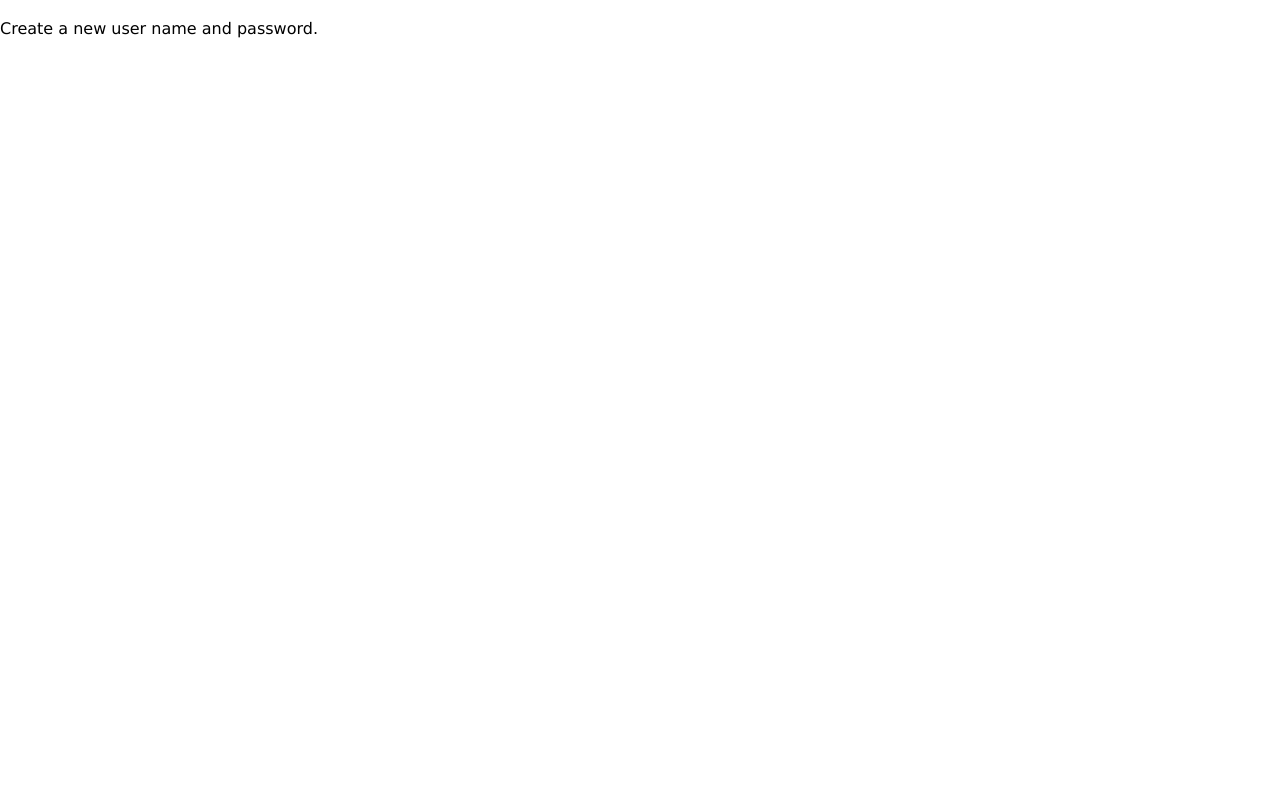
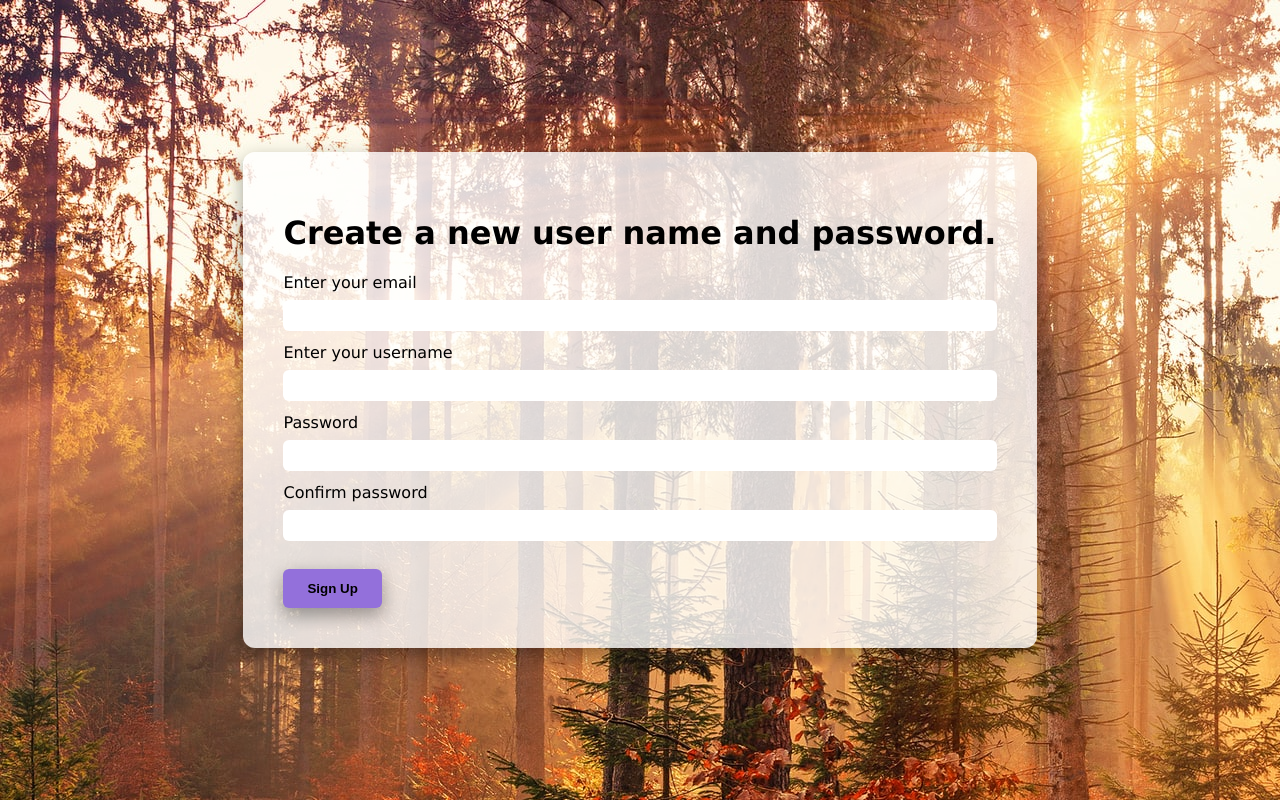
Before and after one commit to nickcarls0n/userlogin, a React (Create React App) app: page /createnewuser in a window 1280 px wide. Built offline with nearby package versions, Linux system fonts and the light colour scheme.

Commit message:
setup add user page

```diff
--- /dev/null
+++ b/src/components/components.tsx
@@ -0,0 +1,62 @@
+import React from "react";
+import styled from "styled-components";
+
+interface OpaqueContainerProps {
+  children: React.ReactNode;
+}
+
+export const OpaqueContainer = (props: OpaqueContainerProps) => {
+  return <Wrapper>{props.children}</Wrapper>;
+};
+
+const Wrapper = styled.div`
+  padding: 40px;
+  background-color: rgba(255, 255, 255, 0.8);
+  border-radius: 12px;
+  display: flex;
+  flex-direction: column;
+  box-shadow: 0 8px 16px 0 rgba(0, 0, 0, 0.2), 0 6px 20px 0 rgba(0, 0, 0, 0.19);
+`;
+
+interface InputProps {
+  type: string;
+}
+
+export const Input = (props: InputProps) => {
+  return <StyledInput type={props.type} />;
+};
+
+const StyledInput = styled.input`
+  min-width: 250px;
+  margin: 8px 0 12px 0;
+  padding: 8px;
+  border: none;
+  border-radius: 6px;
+
+  &:focus-visible {
+    outline: none !important;
+  }
+`;
+
+interface ButtonProps {
+  buttonText: string;
+}
+
+export const Button = (props: ButtonProps) => {
+  return <StyledButton>{props.buttonText}</StyledButton>;
+};
+
+const StyledButton = styled.button`
+  width: fit-content;
+  margin-top: 16px;
+  border: none;
+  font-weight: bold;
+  background-color: mediumpurple;
+  padding: 12px 24px;
+  border-radius: 6px;
+  box-shadow: 0 8px 16px 0 rgba(0, 0, 0, 0.2), 0 6px 20px 0 rgba(0, 0, 0, 0.19);
+  cursor: pointer;
+
+  &:hover {
+  }
+`;
--- a/src/components/input.tsx
+++ /dev/null
@@ -1,24 +0,0 @@
-import React from "react";
-import styled from "styled-components";
-
-interface InputProps {
-  type: string;
-}
-
-const Input = (props: InputProps) => {
-  return <StyledInput type={props.type} />;
-};
-
-const StyledInput = styled.input`
-  min-width: 250px;
-  margin: 8px 0 12px 0;
-  padding: 8px;
-  border: none;
-  border-radius: 6px;
-
-  &:focus-visible {
-    outline: none !important;
-  }
-`;
-
-export default Input;
--- a/src/pages/CreateNewUser.tsx
+++ b/src/pages/CreateNewUser.tsx
@@ -1,14 +1,35 @@
 import React from "react";
 import styled from "styled-components";
+import { Input, Button, OpaqueContainer } from "../components/components";
 
 const CreateNewUser = () => {
   return (
     <>
-      <div>
-        <p>Create a new user name and password.</p>
-      </div>
+      <NewUserWrapper>
+        <OpaqueContainer>
+          <h1>Create a new user name and password.</h1>
+          <label>Enter your email</label>
+          <Input type="text" />
+          <label>Enter your username</label>
+          <Input type="text" />
+          <label>Password</label>
+          <Input type="password" />
+          <label>Confirm password</label>
+          <Input type="password" />
+          <Button buttonText="Sign Up" />
+        </OpaqueContainer>
+      </NewUserWrapper>
     </>
   );
 };
 
+const NewUserWrapper = styled.div`
+  width: 100%;
+  height: 100vh;
+  background-image: url("images/trees-background.jpg");
+  display: flex;
+  align-items: center;
+  justify-content: center;
+`;
+
 export default CreateNewUser;
--- a/src/pages/index.tsx
+++ b/src/pages/index.tsx
@@ -1,12 +1,12 @@
 import React from "react";
 import { Link } from "react-router-dom";
-import Input from "../components/input";
+import { Input, Button, OpaqueContainer } from "../components/components";
 import styled from "styled-components";
 
 const LoginPage = () => {
   return (
     <LoginWrapper>
-      <FormWrapper>
+      <OpaqueContainer>
         <h1>Please Login</h1>
         <label>User name or email</label>
         <Input type="text" />
@@ -17,12 +17,12 @@ const LoginPage = () => {
           <br />
           Click here to <Link to="/createnewuser">create new user.</Link>
         </p>
-        <StyledButton>Submit</StyledButton>
+        <Button buttonText="Submit" />
 
         {/* <Link to="/loggedinpage">Loggedin Page</Link>
         <Link to="/createnewuser">Create new user</Link>
         <Link to="/errorpage">Error page</Link> */}
-      </FormWrapper>
+      </OpaqueContainer>
     </LoginWrapper>
   );
 };
@@ -36,27 +36,4 @@ const LoginWrapper = styled.div`
   justify-content: center;
 `;
 
-const FormWrapper = styled.div`
-  padding: 40px;
-  background-color: rgba(255, 255, 255, 0.8);
-  border-radius: 12px;
-  display: flex;
-  flex-direction: column;
-  box-shadow: 0 8px 16px 0 rgba(0, 0, 0, 0.2), 0 6px 20px 0 rgba(0, 0, 0, 0.19);
-`;
-
-const StyledButton = styled.button`
-  margin-top: 16px;
-  border: none;
-  font-weight: bold;
-  background-color: mediumpurple;
-  padding: 12px;
-  border-radius: 6px;
-  box-shadow: 0 8px 16px 0 rgba(0, 0, 0, 0.2), 0 6px 20px 0 rgba(0, 0, 0, 0.19);
-  cursor: pointer;
-
-  &:hover {
-  }
-`;
-
 export default LoginPage;
```
